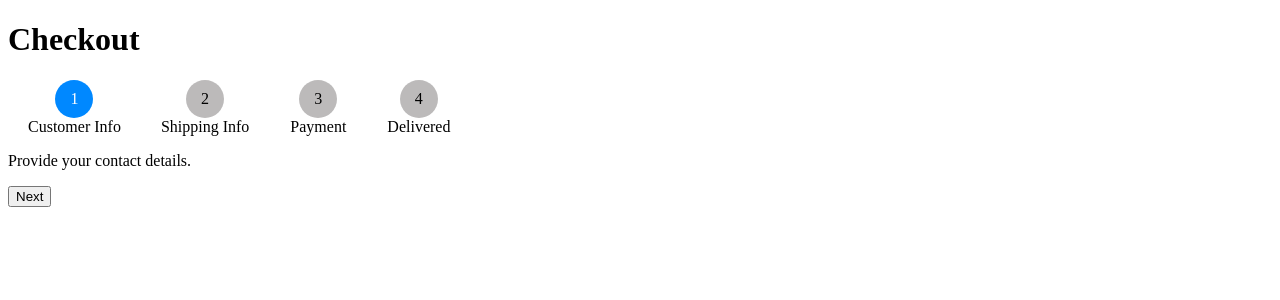
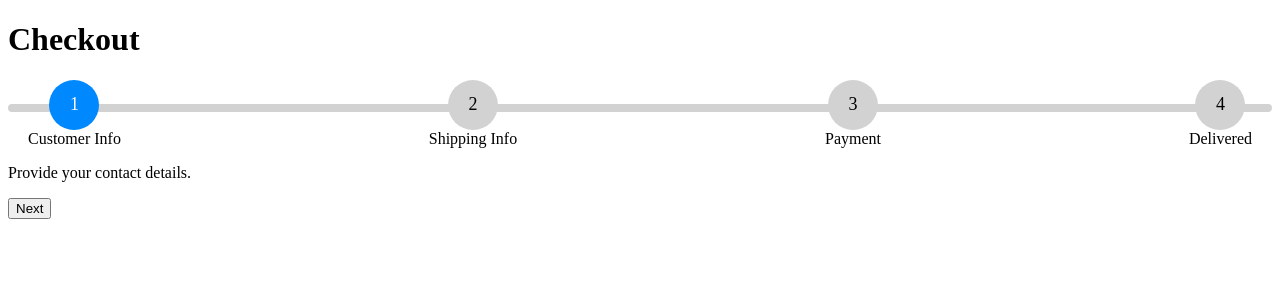
Before and after one commit to SandhyaR1007/react-interview-questions, a React (Vite) app in the folder stepper/: page / in a window 1280 px wide. Shown: the top 300 px of the page. Built offline with nearby package versions, Linux system fonts and the light colour scheme.

Commit message:
update: styles for steps and progress bar

```diff
--- a/stepper/src/App.css
+++ b/stepper/src/App.css
@@ -1,6 +1,8 @@
 .checkoutStepsContainer {
+  position: relative;
   display: flex;
-  gap: 20;
+  align-items: center;
+  justify-content: space-between;
 }
 .stepContainer {
   display: flex;
@@ -8,20 +10,41 @@
   gap: 10;
   padding: 0 20px;
   align-items: center;
+  z-index: 2;
 }
-.circle {
-  height: 100;
-  width: 200;
-  padding: 10px 15px;
-  text-align: center;
+.step {
+  height: 50px;
+  width: 50px;
   border-radius: 50%;
-  background-color: rgb(188, 186, 186);
-  margin: 0 10px;
+  background-color: #d3d2d2;
+  display: flex;
+  align-items: center;
+  justify-content: center;
+  font-size: 18px;
 }
-.current-step {
+.active {
   color: #fff;
-  background-color: rgb(0, 136, 255);
+  background-color: #0088ff;
 }
-.completed-step {
-  background-color: rgb(87, 181, 4);
+.completed {
+  background-color: #57b504;
+  color: #fff;
 }
+
+.progress-bar {
+  position: absolute;
+  left: 0;
+  right: 0;
+  top: 35%;
+  background: #d3d2d2;
+  z-index: 1;
+  width: 100%;
+  height: 8px;
+  border-radius: 5px;
+}
+.progress {
+  width: 0%;
+  height: 100%;
+  background-color: #57b504;
+  border-radius: 5px;
+}
--- a/stepper/src/components/CheckoutStepper.jsx
+++ b/stepper/src/components/CheckoutStepper.jsx
@@ -6,23 +6,23 @@ const CheckoutStepper = ({ checkoutSteps }) => {
     if (currentStep < checkoutSteps.length) setCurrentStep((step) => step + 1);
   };
   const stepClass = (step) =>
-    step === currentStep
-      ? "current-step"
-      : step < currentStep
-      ? "completed-step"
-      : "";
+    step === currentStep ? "active" : step < currentStep ? "completed" : "";
   return (
-    <div className="">
+    <div className="container">
       <div className="checkoutStepsContainer">
         {checkoutSteps.map(({ name }, i) => (
           <div key={i} className="stepContainer">
-            <span className={`circle ${stepClass(i)}`}>
-              {i < currentStep ? "✔️" : i + 1}
+            <span className={`step ${stepClass(i)}`}>
+              {i < currentStep ? <span>&#10003;</span> : i + 1}
             </span>
             <span>{name}</span>
           </div>
         ))}
+        <div className="progress-bar">
+          <div className="progress"></div>
+        </div>
       </div>
+
       <p>
         {currentStep === checkoutSteps.length
           ? checkoutSteps[currentStep - 1].Component()
```
